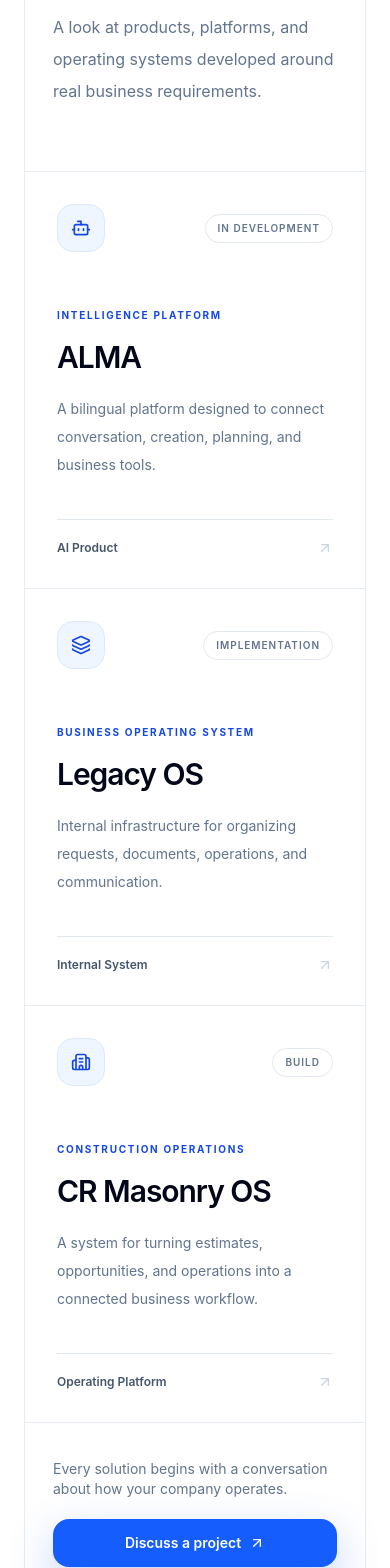
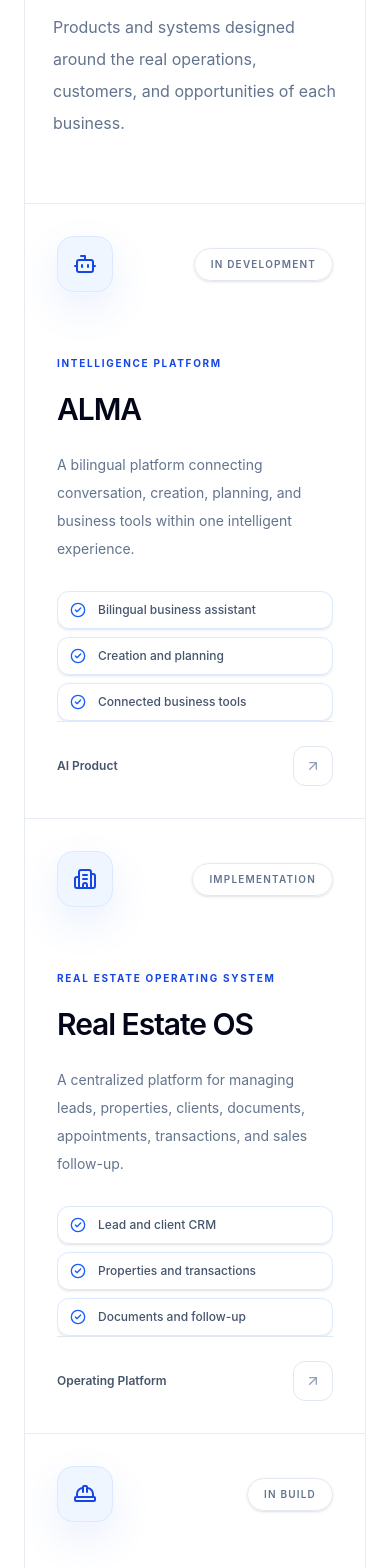
Before and after one commit to seaintCO/seaintintelligence-, a Next.js app: page / in a window 390 px wide. Shown: the part 5560-7128 px from the top of the page. Built offline with nearby package versions, Linux system fonts and the light colour scheme.

Commit message:
Replace legacy project names with Real Estate OS and Construction OS

```diff
--- a/components/SelectedWork.tsx
+++ b/components/SelectedWork.tsx
@@ -2,7 +2,8 @@ import {
   ArrowUpRight,
   Bot,
   Building2,
-  Layers3,
+  CheckCircle2,
+  HardHat,
   type LucideIcon,
 } from "lucide-react";
 import Link from "next/link";
@@ -14,6 +15,7 @@ type WorkItem = {
   description: string;
   capability: string;
   status: string;
+  details: string[];
   Icon: LucideIcon;
 };
 
@@ -23,33 +25,72 @@ export default function SelectedWork({ lang }: { lang: Lang }) {
   const work: WorkItem[] = [
     {
       name: "ALMA",
-      category: es ? "PLATAFORMA DE INTELIGENCIA" : "INTELLIGENCE PLATFORM",
+      category: es
+        ? "PLATAFORMA DE INTELIGENCIA"
+        : "INTELLIGENCE PLATFORM",
       description: es
-        ? "Una plataforma bilingüe diseñada para conectar conversación, creación, planificación y herramientas empresariales."
-        : "A bilingual platform designed to connect conversation, creation, planning, and business tools.",
+        ? "Una plataforma bilingüe que conecta conversación, creación, planificación y herramientas empresariales dentro de una sola experiencia."
+        : "A bilingual platform connecting conversation, creation, planning, and business tools within one intelligent experience.",
       capability: es ? "Producto de IA" : "AI Product",
-      status: es ? "En desarrollo" : "In development",
+      status: es ? "En desarrollo" : "In Development",
+      details: es
+        ? [
+            "Asistente empresarial bilingüe",
+            "Creación y planificación",
+            "Herramientas conectadas",
+          ]
+        : [
+            "Bilingual business assistant",
+            "Creation and planning",
+            "Connected business tools",
+          ],
       Icon: Bot,
     },
     {
-      name: "Legacy OS",
-      category: es ? "SISTEMA OPERATIVO EMPRESARIAL" : "BUSINESS OPERATING SYSTEM",
+      name: "Real Estate OS",
+      category: es
+        ? "SISTEMA OPERATIVO DE BIENES RAÍCES"
+        : "REAL ESTATE OPERATING SYSTEM",
       description: es
-        ? "Infraestructura interna para organizar solicitudes, documentos, operaciones y comunicación."
-        : "Internal infrastructure for organizing requests, documents, operations, and communication.",
-      capability: es ? "Sistema interno" : "Internal System",
+        ? "Una plataforma central para administrar prospectos, propiedades, clientes, documentos, citas, transacciones y seguimiento comercial."
+        : "A centralized platform for managing leads, properties, clients, documents, appointments, transactions, and sales follow-up.",
+      capability: es ? "Plataforma operativa" : "Operating Platform",
       status: es ? "Implementación" : "Implementation",
-      Icon: Layers3,
+      details: es
+        ? [
+            "CRM de prospectos y clientes",
+            "Propiedades y transacciones",
+            "Documentos y seguimiento",
+          ]
+        : [
+            "Lead and client CRM",
+            "Properties and transactions",
+            "Documents and follow-up",
+          ],
+      Icon: Building2,
     },
     {
-      name: "CR Masonry OS",
-      category: es ? "OPERACIONES DE CONSTRUCCIÓN" : "CONSTRUCTION OPERATIONS",
+      name: "Construction OS",
+      category: es
+        ? "OPERACIONES DE CONSTRUCCIÓN"
+        : "CONSTRUCTION OPERATIONS",
       description: es
-        ? "Un sistema para convertir estimaciones, oportunidades y operaciones en un flujo empresarial conectado."
-        : "A system for turning estimates, opportunities, and operations into a connected business workflow.",
-      capability: es ? "Plataforma operativa" : "Operating Platform",
-      status: es ? "Construcción" : "Build",
-      Icon: Building2,
+        ? "Un sistema conectado para organizar estimaciones, proyectos, clientes, equipos, documentos, propuestas y operaciones de construcción."
+        : "A connected system for organizing estimates, projects, clients, crews, documents, proposals, and construction operations.",
+      capability: es ? "Sistema de operaciones" : "Operations System",
+      status: es ? "Construcción" : "In Build",
+      details: es
+        ? [
+            "Estimaciones y propuestas",
+            "Proyectos y equipos",
+            "Documentos y operaciones",
+          ]
+        : [
+            "Estimates and proposals",
+            "Projects and crews",
+            "Documents and operations",
+          ],
+      Icon: HardHat,
     },
   ];
 
@@ -67,12 +108,16 @@ export default function SelectedWork({ lang }: { lang: Lang }) {
                 {es ? (
                   <>
                     Tecnología diseñada para{" "}
-                    <span className="text-blue-700">operaciones reales.</span>
+                    <span className="text-blue-700">
+                      operaciones reales.
+                    </span>
                   </>
                 ) : (
                   <>
                     Technology designed for{" "}
-                    <span className="text-blue-700">real operations.</span>
+                    <span className="text-blue-700">
+                      real operations.
+                    </span>
                   </>
                 )}
               </h2>
@@ -80,8 +125,8 @@ export default function SelectedWork({ lang }: { lang: Lang }) {
 
             <p className="max-w-[520px] text-base leading-8 text-slate-500 md:justify-self-end">
               {es
-                ? "Una muestra del ecosistema de productos, plataformas y sistemas operativos desarrollados alrededor de negocios reales."
-                : "A look at products, platforms, and operating systems developed around real business requirements."}
+                ? "Productos y sistemas diseñados alrededor de las operaciones, clientes y oportunidades reales de cada empresa."
+                : "Products and systems designed around the real operations, customers, and opportunities of each business."}
             </p>
           </div>
 
@@ -89,42 +134,60 @@ export default function SelectedWork({ lang }: { lang: Lang }) {
             {work.map((item, index) => (
               <article
                 key={item.name}
-                className={`premium-hover group min-h-[390px] p-8 lg:p-11 ${
+                className={`group relative min-h-[470px] overflow-hidden p-8 transition-all duration-500 hover:-translate-y-1 hover:bg-gradient-to-br hover:from-white hover:to-blue-50/70 hover:shadow-[0_35px_90px_rgba(37,99,235,0.12)] lg:p-11 ${
                   index < work.length - 1
                     ? "border-b border-slate-200/80 lg:border-b-0 lg:border-r"
                     : ""
                 }`}
               >
+                <div className="pointer-events-none absolute -right-20 -top-20 h-56 w-56 rounded-full bg-blue-200/0 blur-3xl transition duration-700 group-hover:bg-blue-200/45" />
+
+                <div className="relative z-10 flex h-full flex-col">
                   <div className="flex items-center justify-between">
-                  <span className="flex h-12 w-12 items-center justify-center rounded-2xl border border-blue-100 bg-blue-50 text-blue-700">
-                    <item.Icon className="h-5 w-5" />
+                    <span className="flex h-14 w-14 items-center justify-center rounded-2xl border border-blue-100 bg-blue-50 text-blue-700 shadow-[0_16px_40px_rgba(37,99,235,0.10)] transition duration-500 group-hover:scale-105 group-hover:border-blue-200 group-hover:bg-blue-600 group-hover:text-white">
+                      <item.Icon className="h-6 w-6" />
                     </span>
 
-                  <span className="rounded-full border border-slate-200 bg-white px-3 py-1.5 text-[10px] font-semibold uppercase tracking-[0.1em] text-slate-500">
+                    <span className="rounded-full border border-slate-200 bg-white/90 px-4 py-2 text-[10px] font-semibold uppercase tracking-[0.12em] text-slate-500 shadow-sm backdrop-blur-xl">
                       {item.status}
                     </span>
                   </div>
 
-                <div className="mt-14">
+                  <div className="mt-16">
                     <p className="text-[10px] font-bold uppercase tracking-[0.17em] text-blue-700">
                       {item.category}
                     </p>
 
-                  <h3 className="mt-4 text-3xl font-semibold tracking-[-0.05em] text-slate-950">
+                    <h3 className="mt-5 text-3xl font-semibold tracking-[-0.05em] text-slate-950">
                       {item.name}
                     </h3>
 
-                  <p className="mt-5 text-sm leading-7 text-slate-500">
+                    <p className="mt-6 text-sm leading-7 text-slate-500">
                       {item.description}
                     </p>
                   </div>
 
-                <div className="mt-10 flex items-center justify-between border-t border-slate-200 pt-5">
+                  <div className="mt-7 grid gap-2 overflow-hidden transition-all duration-500 lg:max-h-0 lg:opacity-0 lg:group-hover:max-h-40 lg:group-hover:opacity-100">
+                    {item.details.map((detail) => (
+                      <div
+                        key={detail}
+                        className="flex items-center gap-3 rounded-xl border border-blue-100 bg-white/80 px-3 py-2.5 text-xs font-medium text-slate-600 shadow-sm backdrop-blur-xl"
+                      >
+                        <CheckCircle2 className="h-4 w-4 shrink-0 text-blue-600" />
+                        <span>{detail}</span>
+                      </div>
+                    ))}
+                  </div>
+
+                  <div className="mt-auto flex items-center justify-between border-t border-slate-200 pt-6">
                     <span className="text-xs font-semibold text-slate-600">
                       {item.capability}
                     </span>
 
-                  <ArrowUpRight className="h-4 w-4 text-slate-300 transition group-hover:-translate-y-0.5 group-hover:translate-x-0.5 group-hover:text-blue-700" />
+                    <span className="flex h-10 w-10 items-center justify-center rounded-xl border border-slate-200 bg-white text-slate-400 transition duration-300 group-hover:border-blue-200 group-hover:bg-blue-600 group-hover:text-white group-hover:shadow-[0_12px_30px_rgba(37,99,235,0.28)]">
+                      <ArrowUpRight className="h-4 w-4 transition duration-300 group-hover:-translate-y-0.5 group-hover:translate-x-0.5" />
+                    </span>
+                  </div>
                 </div>
               </article>
             ))}
@@ -133,16 +196,16 @@ export default function SelectedWork({ lang }: { lang: Lang }) {
           <div className="flex flex-col gap-5 border-t border-slate-200/80 px-7 py-9 sm:flex-row sm:items-center sm:justify-between lg:px-16">
             <p className="text-sm text-slate-500">
               {es
-                ? "Cada solución comienza con una conversación sobre cómo opera tu empresa."
-                : "Every solution begins with a conversation about how your company operates."}
+                ? "Cada sistema comienza entendiendo exactamente cómo opera tu empresa."
+                : "Every system begins by understanding exactly how your company operates."}
             </p>
 
             <Link
               href="/consultation"
-              className="premium-button inline-flex min-h-12 items-center justify-center rounded-2xl bg-blue-600 px-6 text-sm font-semibold text-white shadow-[0_18px_45px_rgba(37,99,235,0.3)] transition hover:-translate-y-0.5"
+              className="premium-button inline-flex min-h-14 items-center justify-center rounded-2xl bg-gradient-to-br from-blue-500 via-blue-600 to-blue-800 px-7 text-sm font-semibold text-white shadow-[0_20px_50px_rgba(37,99,235,0.32)] transition hover:-translate-y-1 hover:shadow-[0_28px_65px_rgba(37,99,235,0.42)]"
             >
               {es ? "Hablar sobre un proyecto" : "Discuss a project"}
-              <ArrowUpRight className="ml-2 h-4 w-4" />
+              <ArrowUpRight className="ml-3 h-4 w-4" />
             </Link>
           </div>
         </div>
```
Lines whose indentation alone changed are shown as unchanged.
